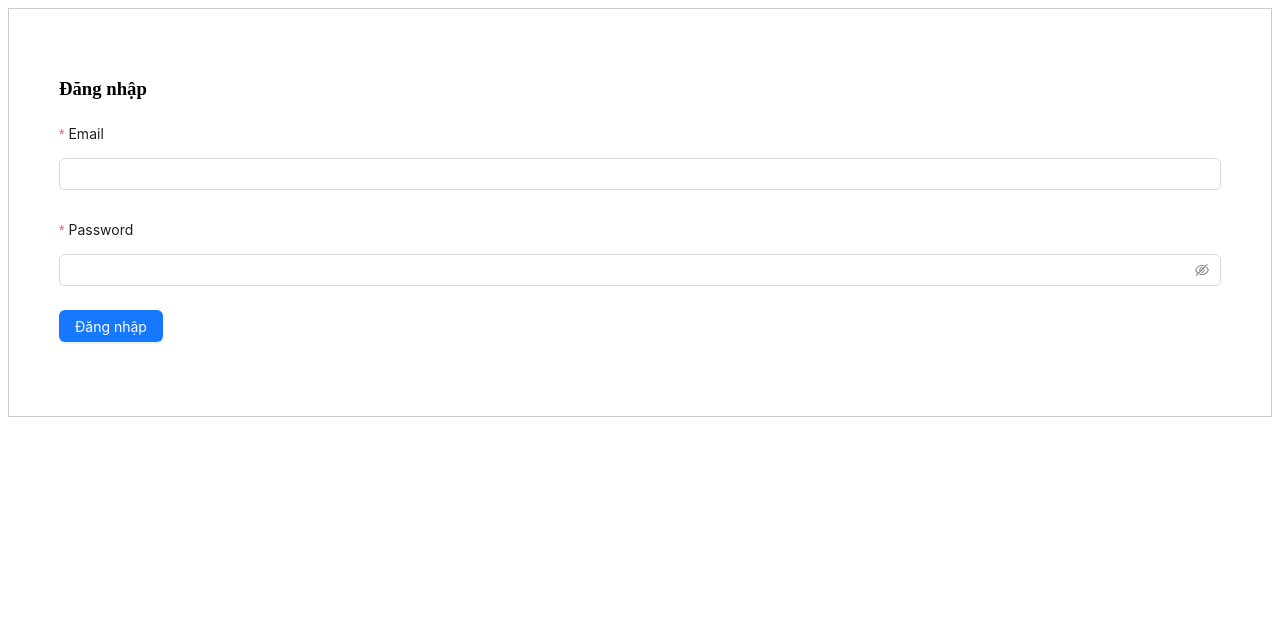
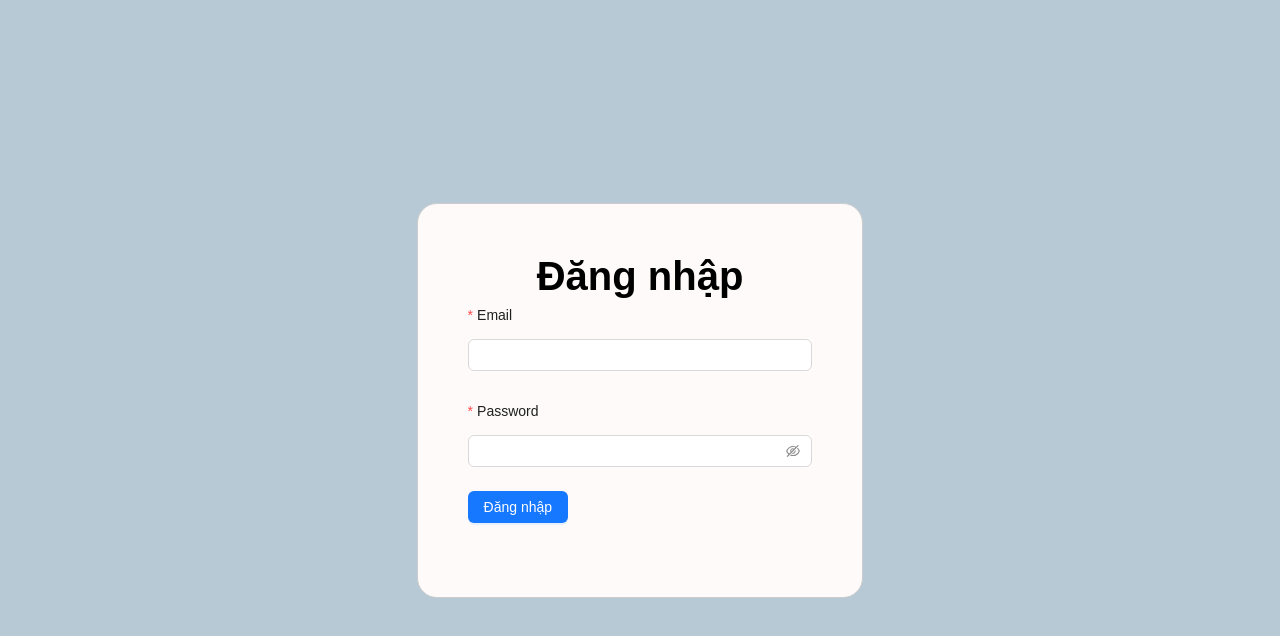
Before and after one commit to ZipZip001/Advanced_Projcet, a React (Vite) app in the folder fe-vite/: page /login in a window 1280 px wide. Shown: the top 636 px of the page. Built offline with nearby package versions, Linux system fonts and the light colour scheme.

Commit message:
fix bug, recall user information, make error 403

```diff
--- a/fe-vite/src/App.jsx
+++ b/fe-vite/src/App.jsx
@@ -9,10 +9,9 @@ import Footer from './components/footer/footer';
 import Home from './components/home/home';
 import RegisterPage from './pages/register';
 import { fetchAccount } from './services/api';
-import { useDispatch } from 'react-redux';
+import { useDispatch, useSelector } from 'react-redux';
 import { doGetAccountAction } from './redux/account/accountSlice';
-import Loading from './components/loading';
-import useSelection from 'antd/es/table/hooks/useSelection';
+import Loading from './components/Loading';
 import NotFound from './components/NotFound';
 import AdminPage from './components/admin/index'
 import ProtectedRoute from './components/ProtectedRoute';
@@ -27,16 +26,26 @@ const Layout = () => {
   )
 }
 
+const LayoutAdmin = () => {
+  return (
+    <div className='layout-app'>
+      {isAdminRoute && userRole === 'ADMIN' && <Header/>}
+      {/* <Header/> */}
+        <Outlet/>
+      {/* <Footer/> */}
+      {isAdminRoute && userRole === 'ADMIN' && <Footer/>}
+    </div>
+  )
+}
+
 
 export default function App() {
   const dispatch = useDispatch();
-  const isAuthenticated = useSelection(state => state.account.isAuthenticated)
+  const isAuthenticated = useSelector(state => state.account.isAuthenticated)
 
   const getAccount = async () => {
-    if(window.location.pathname === '/login'){
-      window.location.pathname === '/admin'
-      return;
-    }
+    if(window.location.pathname === '/login' )return;
+
     const res = await fetchAccount();
     if(res && res.data){
       dispatch(doGetAccountAction(res.data))
@@ -61,6 +70,7 @@ export default function App() {
           path: "books",
           element: <ContactPage />,
         },
+
       ],
     },
 
@@ -95,24 +105,22 @@ export default function App() {
       path: "/register",
       element: <RegisterPage/>,
     },
-    {
-      path: "/admin/user",
-      element: <RegisterPage/>,
-    }
+    // {
+    //   path: "/admin/user",
+    //   element: <RegisterPage/>,
+    // }
   ]);
 
   return (
     <>
       {isAuthenticated === true
       || window.location.pathname === '/login'
-      || window.location.pathname === '/register'
-      || window.location.pathname === '/admin' ?
+      // || window.location.pathname === '/admin'
+      ?
       <RouterProvider router={router} />
       :
       <Loading/>
       }
-
-
     </>
   )
 }
--- /dev/null
+++ b/fe-vite/src/components/ProtectedRoute/NotPermitted.jsx
@@ -0,0 +1,16 @@
+import React from 'react';
+import { Button, Result } from 'antd';
+
+
+const NotPermitted = () => {
+    return(
+        <Result
+            status="403"
+            title="403"
+            subTitle="Bạn không có quyền truy cập vào trang web này"
+            extra={<Button type="primary">Về trang chủ</Button>}
+        />
+    )
+}
+
+export default NotPermitted;
--- a/fe-vite/src/components/ProtectedRoute/index.jsx
+++ b/fe-vite/src/components/ProtectedRoute/index.jsx
@@ -1,12 +1,31 @@
-import useSelection from "antd/es/table/hooks/useSelection";
+
+import { useSelector } from "react-redux";
 import { Navigate } from "react-router-dom";
+import NotPermitted from "./NotPermitted";
+
+// check admin
+const RoleBaseRoute = (props) =>{
+    const isAdminRoute = window.location.pathname.startsWith('/admin');
+    const user = useSelector(state => state.account.user);
+    const userRole = user.role;
+
+    if (isAdminRoute && userRole === 'ADMIN') {
+        return (<> {props.children} </>)
+    }else{
+        return(<NotPermitted/>)
+    }
+}
 
 const ProtectedRoute = (props) =>{
-    const isAuthenticated = useSelection(state => state.account.isAuthenticated)
+    const isAuthenticated = useSelector(state => state.account.isAuthenticated)
     return(
         <>
             {isAuthenticated === true ?
-            <>{props.children}</>
+            <>
+                <RoleBaseRoute>
+                    {props.children}
+                </RoleBaseRoute>
+            </>
             :
             <Navigate to='/login' replace/>}
         </>
--- a/fe-vite/src/components/loading/loading.scss
+++ b/fe-vite/src/components/loading/loading.scss
@@ -1,11 +1,11 @@
-// body{
-//     width: 100%;
-//     height: 100vh;
+body{
+    width: 100%;
+    height: 100vh;
 
-//     display: flex;
-//     align-items: center;
-//     justify-content: center;
+    display: flex;
+    align-items: center;
+    justify-content: center;
 
-//     background-color: white;
-//     overflow: hidden;
-// }
+    background-color: #b7c9d5;
+    overflow: hidden;
+}
--- a/fe-vite/src/main.jsx
+++ b/fe-vite/src/main.jsx
@@ -5,9 +5,14 @@ import { Provider } from 'react-redux';
 import { store } from './redux/store';
 
 ReactDOM.createRoot(document.getElementById('root')).render(
-  <React.StrictMode>
-    <Provider store={store}>
-        <App/>
-    </Provider>
-  </React.StrictMode>
+  // <React.StrictMode>
+  //   <Provider store={store}>
+  //       <App/>
+  //   </Provider>
+  // </React.StrictMode>
+
+
+  <Provider store={store}>
+  <App/>
+  </Provider>
 )
--- a/fe-vite/src/pages/login/index.jsx
+++ b/fe-vite/src/pages/login/index.jsx
@@ -7,7 +7,7 @@ import { useDispatch } from 'react-redux';
 //call folder
 import './login.scss'
 import { callLogin } from '../../services/api';
-import { loginAction } from '../../redux/account/accountSlice';
+import { doLoginAction } from '../../redux/account/accountSlice';
 
 
 const LoginPage = () => {
@@ -21,9 +21,11 @@ const LoginPage = () => {
         setIsSubmit(true);
         const res = await callLogin( username, password );
         setIsSubmit(false);
+
         if(res?.data){
             localStorage.setItem('access_token', res.data.access_token);//access token
-            dispatch(loginAction(res.data.user));
+            dispatch(doLoginAction(res.data.user));
+
             message.success("Đăng nhập tài khoản thành công");
             navigate("/")
         }else{
--- a/fe-vite/src/pages/login/login.scss
+++ b/fe-vite/src/pages/login/login.scss
@@ -1,41 +1,41 @@
-// *{
-//     margin: 0;
-//     padding: 0;
-//     font-family: Arial, Helvetica, sans-serif;
-//     box-sizing: content-box;
-// }
-// body{
-//     width: 100%;
-//     height: 100vh;
+*{
+    margin: 0;
+    padding: 0;
+    font-family: Arial, Helvetica, sans-serif;
+    box-sizing: content-box;
+}
+body{
+    width: 100%;
+    height: 100vh;
 
-//     display: flex;
-//     align-items: center;
-//     justify-content: center;
+    display: flex;
+    align-items: center;
+    justify-content: center;
 
-//     background-color: #ccc;
-//     overflow: hidden;
+    background-color: #ccc;
+    overflow: hidden;
 
-//     .Log{
-//         .main{
-//             display: flex;
-//             flex-direction: column;
-//             align-items: center;
+    .Log{
+        .main{
+            display: flex;
+            flex-direction: column;
+            align-items: center;
 
-//             font-size: 40px;
-//         }
+            font-size: 40px;
+        }
 
-//         display: flex;
-//         flex-direction: column;
-//         align-items: center;
-//         justify-content: center;
+        display: flex;
+        flex-direction: column;
+        align-items: center;
+        justify-content: center;
 
-//         min-width: 300px;
-//         padding: 100px;
+        min-width: 300px;
+        padding: 100px;
 
-//         background-color: #FFFAFA;
+        background-color: #FFFAFA;
 
-//         border: 2px solid #ccc;
-//         border-radius: 20px
-//     }
+        border: 2px solid #ccc;
+        border-radius: 20px
+    }
 
-// }
+}
--- a/fe-vite/src/pages/register/register.scss
+++ b/fe-vite/src/pages/register/register.scss
@@ -1,39 +1,39 @@
-// *{
-//     margin: 0;
-//     padding: 0;
-//     font-family: Arial, Helvetica, sans-serif;
-//     box-sizing: content-box;
-// }
-// body{
-//     width: 100%;
-//     height: 100vh;
+*{
+    margin: 0;
+    padding: 0;
+    font-family: Arial, Helvetica, sans-serif;
+    box-sizing: content-box;
+}
+body{
+    width: 100%;
+    height: 100vh;
 
-//     display: flex;
-//     align-items: center;
-//     justify-content: center;
+    display: flex;
+    align-items: center;
+    justify-content: center;
 
-//     background-color: #B9D3EE;
-//     overflow: hidden;
+    background-color: #B9D3EE;
+    overflow: hidden;
 
-//     .Log{
-//         .main{
-//             display: flex;
-//             flex-direction: column;
-//             // align-items: center;
-//             // justify-content: center;
-//             font-size: 40px;
-//         }
+    .Log{
+        .main{
+            display: flex;
+            flex-direction: column;
+            // align-items: center;
+            // justify-content: center;
+            font-size: 40px;
+        }
 
-//         display: flex;
-//         flex-direction: column;
-//         align-items: center;
-//         // justify-content: center;
+        display: flex;
+        flex-direction: column;
+        align-items: center;
+        // justify-content: center;
 
-//         min-width: 300px;
-//         // padding: 100px;
+        min-width: 300px;
+        // padding: 100px;
 
-//         background-color: #FFFAFA;
-//         border: 2px solid #ccc;
-//     }
+        background-color: #FFFAFA;
+        border: 2px solid #ccc;
+    }
 
-// }
+}
--- a/fe-vite/src/redux/account/accountSlice.js
+++ b/fe-vite/src/redux/account/accountSlice.js
@@ -1,17 +1,15 @@
 import { createAsyncThunk, createSlice } from '@reduxjs/toolkit';
-
 
 const initialState = {
     isAuthenticated: false,
-    "user": {
-        "email": "",
-        "phone": "",
+    user: {
+        email: "",
+        phone: "",
         "fullName": "",
-        "role": "USER",
+        "role": "",
         "avatar": "",
         "id": ""
-    },
-    status: 'idle',
+    }
 };
 
 export const accountSlice = createSlice({
@@ -19,15 +17,16 @@ export const accountSlice = createSlice({
   initialState,
   // The `reducers` field lets us define reducers and generate associated actions
   reducers: {
-    loginAction: (state, action) => {
+    doLoginAction: (state, action) => {
       state.isAuthenticated = true;
-      state.user = action.payload;
+      state.user = action.payload.user;
 
     },
 
+
     doGetAccountAction: (state, action) => {
       state.isAuthenticated = true;
-      state.user = action.payload;
+      state.user = action.payload.user;
 
     },
   },
@@ -37,7 +36,7 @@ export const accountSlice = createSlice({
   },
 });
 
-export const { loginAction, doGetAccountAction } = accountSlice.actions;
+export const { doLoginAction, doGetAccountAction } = accountSlice.actions;
 
 
 
--- a/fe-vite/src/redux/store.js
+++ b/fe-vite/src/redux/store.js
@@ -1,6 +1,6 @@
 import { configureStore } from '@reduxjs/toolkit';
 import counterReducer from '../redux/counter/counterSlice';
-import accountReducer from './account/accountSlice';
+import accountReducer from '../redux/account/accountSlice';
 
 export const store = configureStore({
   reducer: {
--- a/fe-vite/src/utils/axios-customize.js
+++ b/fe-vite/src/utils/axios-customize.js
@@ -7,7 +7,7 @@ const instance = axios.create({
     withCredentials: true,
 });
 
-instance.defaults.headers.common = {'Authorization': `Bearer ${localStorage.getItem('access_token')}`}
+instance.defaults.headers.common = { 'Authorization': `Bearer ${localStorage.getItem('access_token')}` }
 
 instance.interceptors.request.use(function (config) {
     // Do something before request is sent
```
